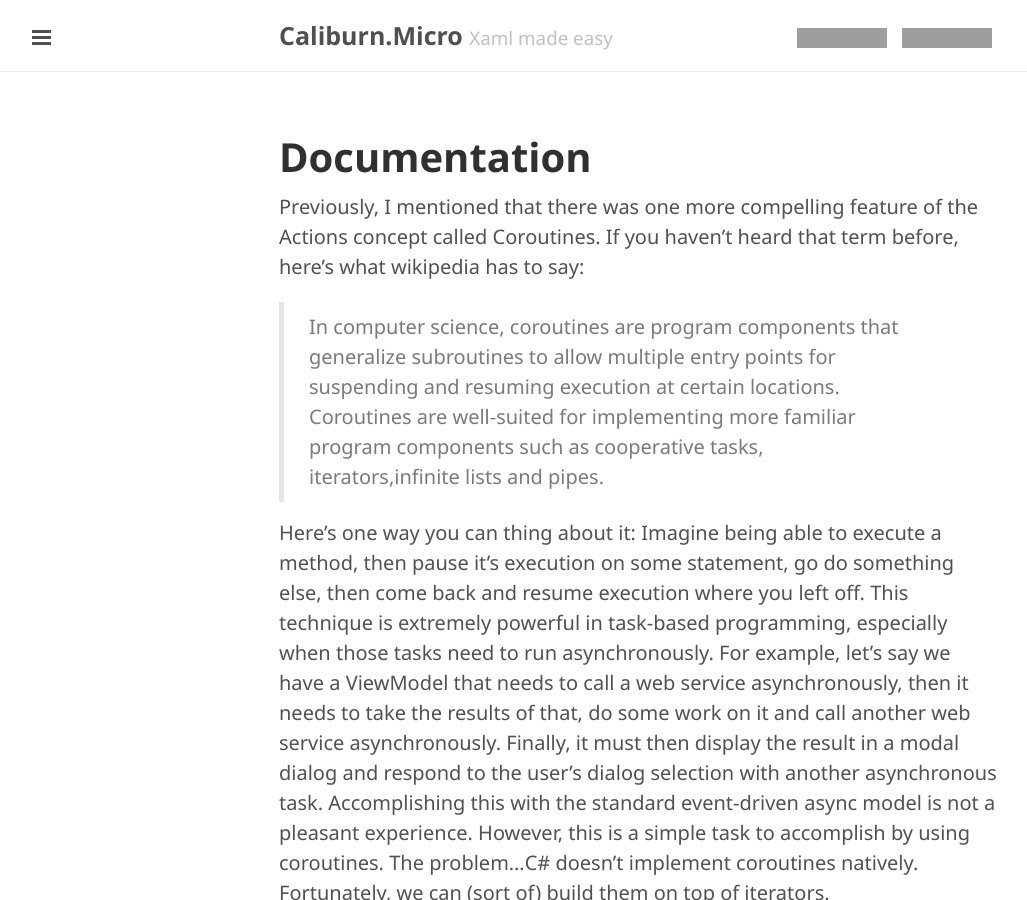
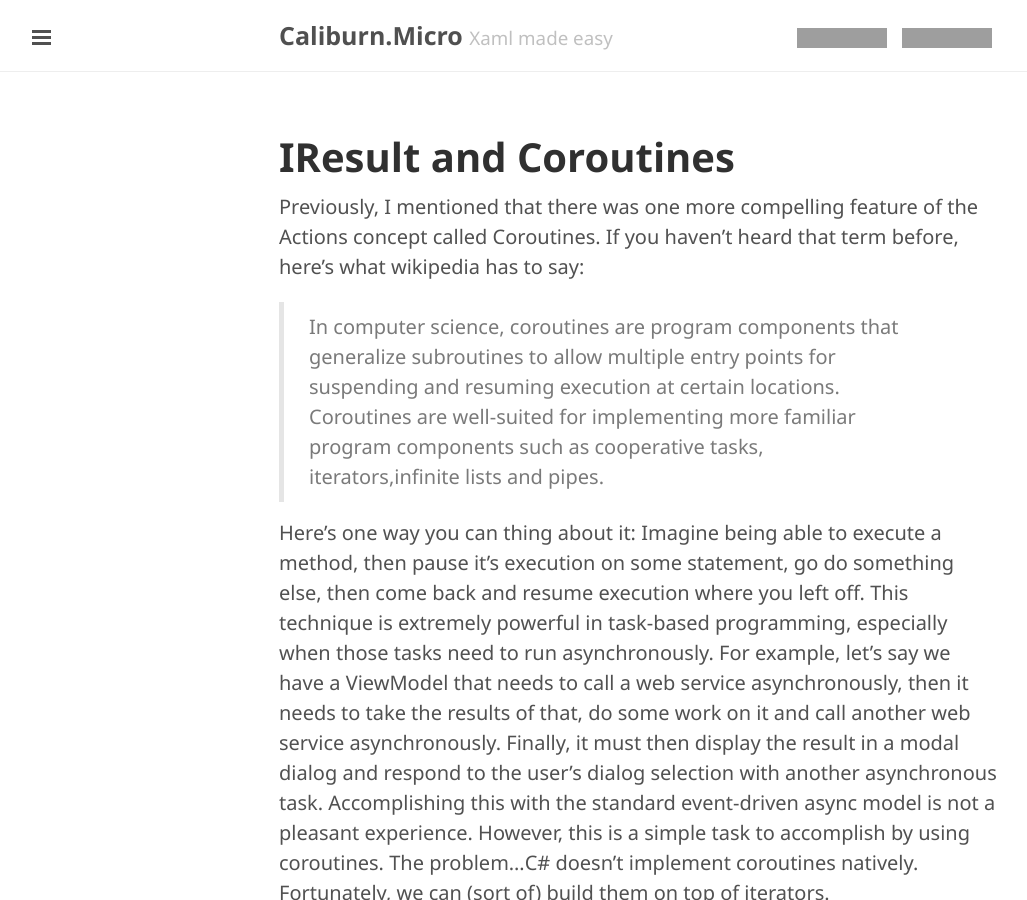
Before and after one commit to Caliburn-Micro/caliburn-micro.github.io, a Jekyll site: the page built from documentation/coroutines.md, in a window 1280 px wide and 900 px high. Shown: the whole window, without its empty margins (1-1028 px from the left). Built offline with Jekyll 4.4.1, drawn with Linux system fonts in a browser that asks for light colours; Markdown is read by kramdown in place of the engine named in the settings; grey boxes are pictures that could not be loaded.

Commit message:
change name of coroutines page

```diff
--- a/documentation/coroutines.md
+++ b/documentation/coroutines.md
@@ -1,6 +1,6 @@
 ---
 layout: page
-title: Documentation
+title: IResult and Coroutines
 ---
 
 Previously, I mentioned that there was one more compelling feature of the Actions concept called Coroutines. If you haven’t heard that term before, here’s what wikipedia has to say:
```
Also changed, not shown: documentation/design-time.md (+1 -0 lines).
